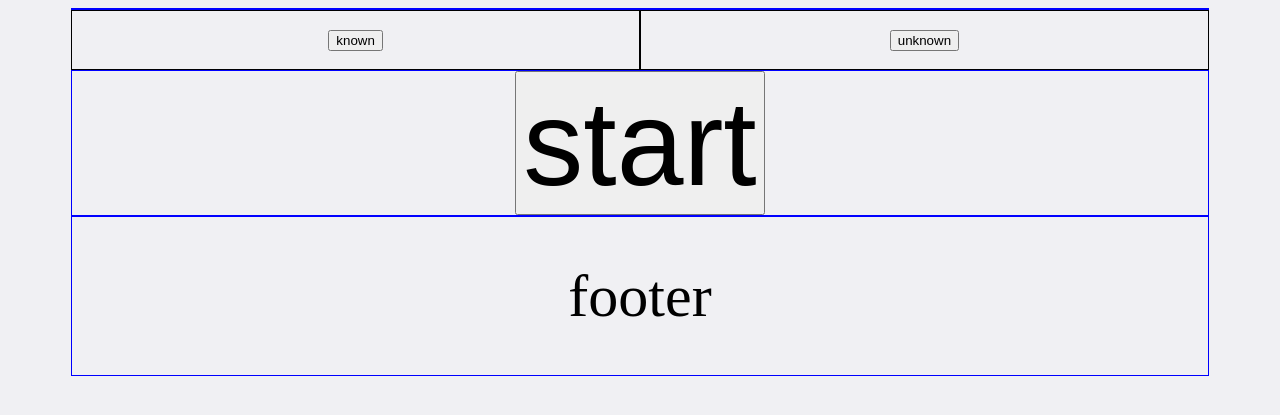
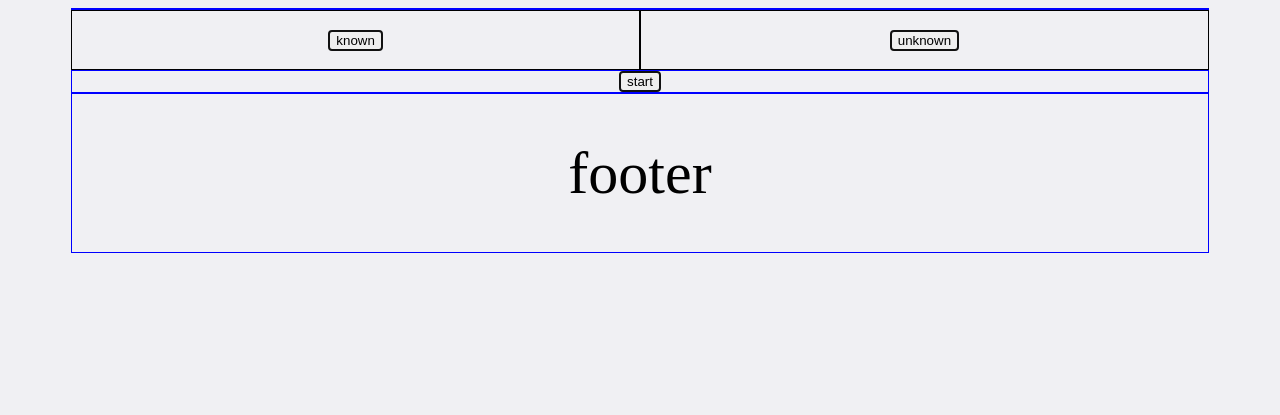
Before and after one commit to bryanee23/Computer-Vision-NBA, a Flask app: page / in a window 1280 px wide. Shown: the top 415 px of the page. Run offline with Flask 2, Linux system fonts and the light colour scheme.

Commit message:
changed input element into button. updated css

```diff
--- a/static/css/main.css
+++ b/static/css/main.css
@@ -23,7 +23,13 @@ body{
   align-items: center;      /* new */
   justify-content: center;  /* new */
 }
-.start{
+
+button {
+  border-radius: 0.4rem;
+  border: 0.2rem solid rgb(17, 17, 17);
+}
+
+.start button {
   font-size: 12rem;
 }
 
--- a/templates/index.html
+++ b/templates/index.html
@@ -12,13 +12,13 @@
   <div class="img_uploads_container">
     <div class="known_imgs">
       <form method="post" action="/">
-        <input type="submit" value="known" name="known"/>
+        <button type="submit" value="known" name="known">known</button>
       </form>
     </div>
 
     <div class="unknown_imgs">
       <form method="post" action="/">
-        <input type="submit" value="unknown" name="unknown"/>
+        <button type="submit" value="unknown" name="unknown">unknown</button>
       </form>
     </div>
   </div>
@@ -26,7 +26,7 @@
   <div class="text-output ">
     <div>
       <form method="post" action="/">
-        <input class="start" type="submit" value="start" name="start"/>
+        <button class="start" type="submit" value="start" name="start">start</button>
       </form>
     </div>
   </div>
```
